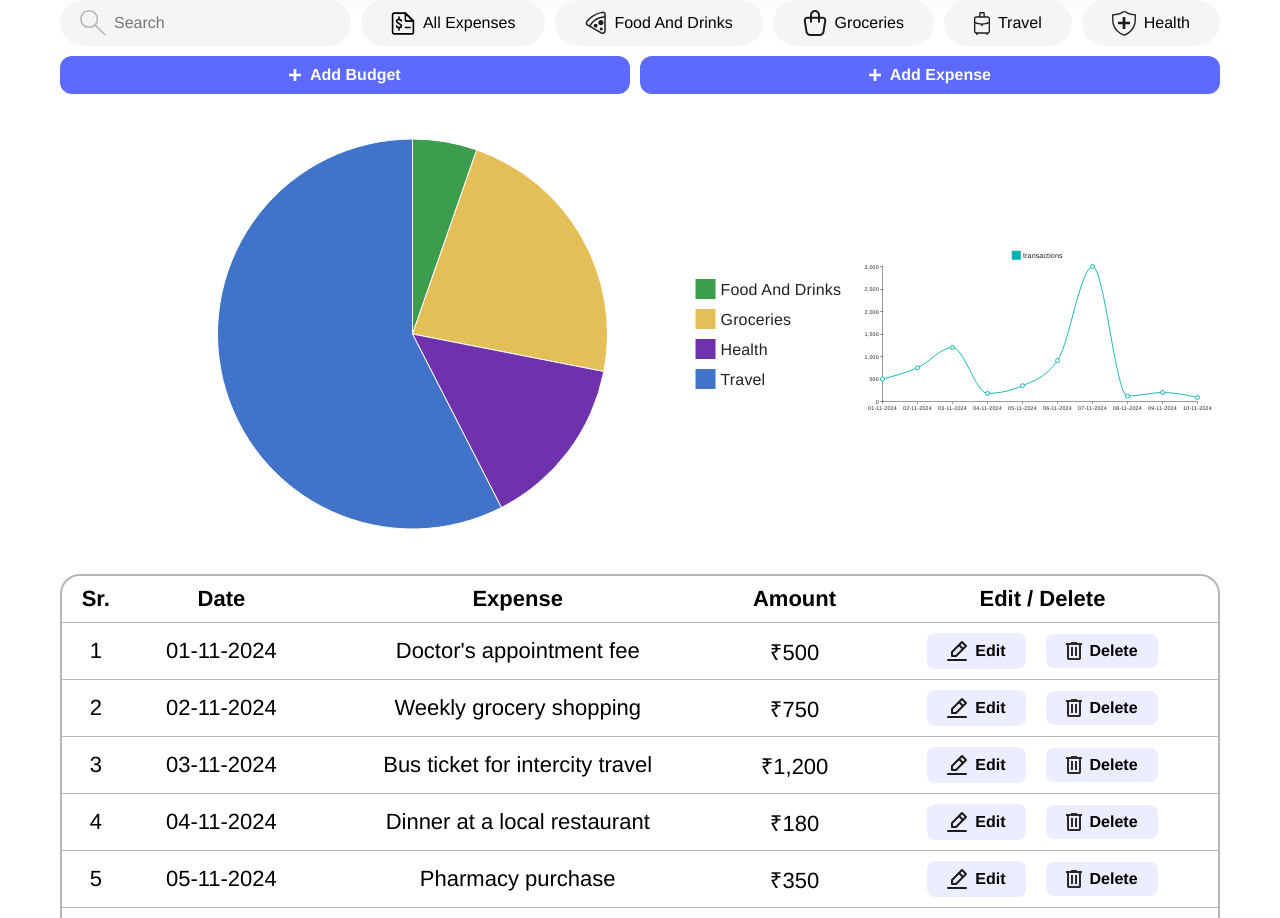
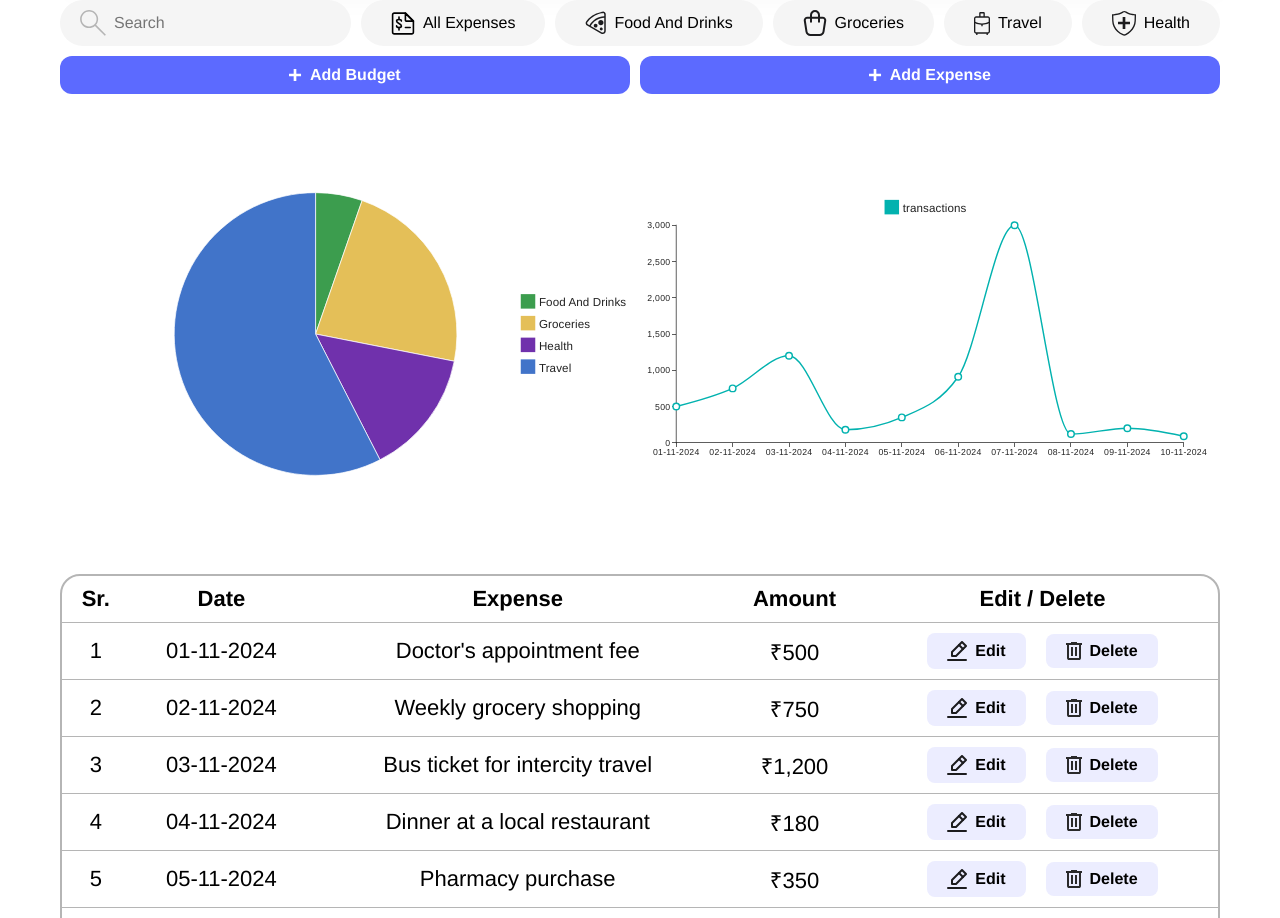
Before and after one commit to ShriganeshBhandari09/Expenses-Tracker-App, a React (Vite) app: page / in a window 1280 px wide. Shown: the part 800-1718 px from the top of the page. Built offline with nearby package versions, Linux system fonts and the light colour scheme.

Commit message:
Done some changes

```diff
--- a/src/components/ExpenseTable.jsx
+++ b/src/components/ExpenseTable.jsx
@@ -120,9 +120,9 @@ const ExpenseTable = ({
       </div>
       {filteredTransactions?.length > 0 ? (
         <>
-          <div style={{ display: "flex" }}>
-            <ExpensesPieChart transactions={transactions} />
-            <ExpenseLineChart transactions={transactions} />
+          <div className="graphs-container" style={{ display: "flex" }}>
+            <ExpensesPieChart className="graph-container-content" transactions={transactions} />
+            <ExpenseLineChart className="graph-container-content" transactions={transactions} />
           </div>
           <div className="expense-container">
             <table>
--- a/src/components/ExpensesPieChart.jsx
+++ b/src/components/ExpensesPieChart.jsx
@@ -1,6 +1,5 @@
 import { PieChart } from "@mui/x-charts/PieChart";
 import { useEffect, useState } from "react";
-import Box from "@mui/material/Box";
 
 const ExpensesPieChart = ({ transactions }) => {
   const [filteredTransactions, setFilteredTransactions] =
@@ -66,22 +65,15 @@ const ExpensesPieChart = ({ transactions }) => {
   // ];
 
   return (
-    <Box>
       <PieChart
         series={[
           {
             data: data1,
           },
-          // {
-          //   innerRadius: 220,
-          //   outerRadius: 250,
-          //   data: data2,
-          // },
         ]}
         width={800}
         height={400}
       />
-    </Box>
   );
 };
 
--- a/src/index.css
+++ b/src/index.css
@@ -1,7 +1,6 @@
 @import url("https://fonts.googleapis.com/css2?family=Arimo:ital,wght@0,400..700;1,400..700&family=Oswald:wght@200..700&display=swap");
-@import url('https://fonts.googleapis.com/css2?family=PT+Serif:ital,wght@0,400;0,700;1,400;1,700&display=swap');
-@import url('https://fonts.googleapis.com/css2?family=Lilita+One&family=Satisfy&display=swap');
-
+@import url("https://fonts.googleapis.com/css2?family=PT+Serif:ital,wght@0,400;0,700;1,400;1,700&display=swap");
+@import url("https://fonts.googleapis.com/css2?family=Lilita+One&family=Satisfy&display=swap");
 
 * {
   margin: 0;
@@ -98,7 +97,6 @@
 .secondary-btn:focus {
   background-color: antiquewhite;
 } */
-
 
 .secondary-btn.active {
   background-color: #a6adf5;
@@ -323,6 +321,11 @@ input::-webkit-inner-spin-button {
   color: red;
 }
 
+.graphs-container {
+  display: flex;
+  flex-direction: column;
+}
+
 @media (min-width: 768px) {
   .navbar h1 {
     font-size: 24px;
@@ -411,6 +414,10 @@ input::-webkit-inner-spin-button {
     border-radius: 10px;
     width: initial;
   }
+
+  .graphs-container {
+    flex-direction: row;
+  }
 }
 
 @media (min-width: 1440px) {
```
